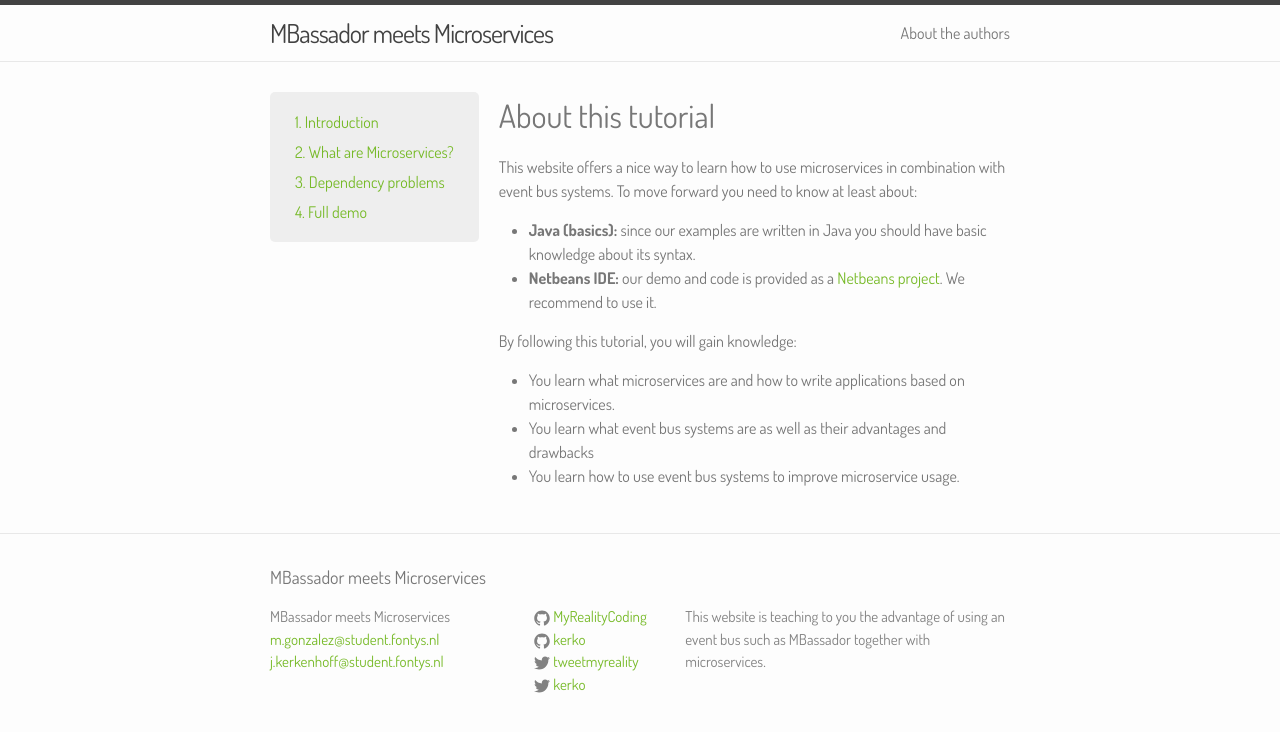
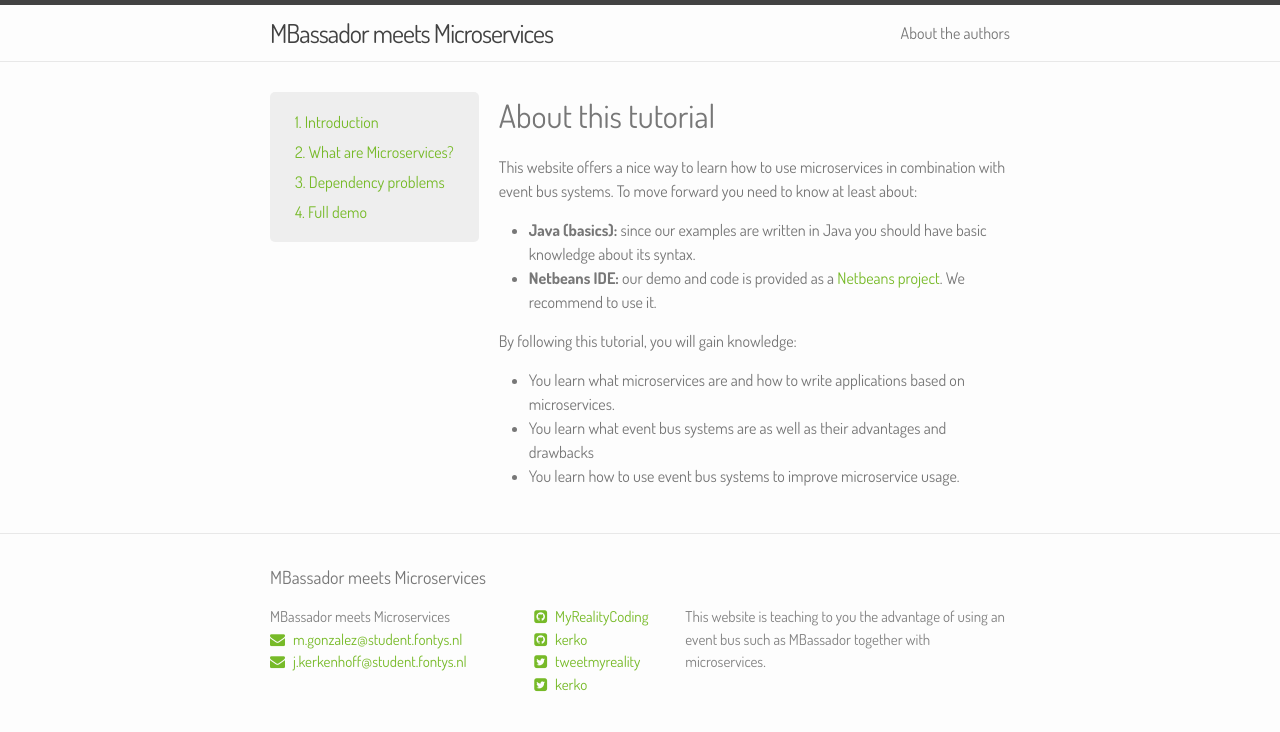
Before and after one commit to sebivenlo/microservices-eventbus, a Jekyll site: the page built from index.html, in a window 1280 px wide. Shown: the top 732 px of the page. Built offline with Jekyll 4.4.1, drawn with Linux system fonts in a browser that asks for light colours; nearby versions of some CDN libraries.

Commit message:
Replace footer icons by FontAwesome

```diff
--- a/_includes/footer.html
+++ b/_includes/footer.html
@@ -8,58 +8,28 @@
       <div class="footer-col  footer-col-1">
         <ul class="contact-list">
           <li>{{ site.title }}</li>
-          <li><a href="mailto:m.gonzalez@student.fontys.nl">m.gonzalez@student.fontys.nl</a></li>
-          <li><a href="mailto:j.kerkenhoff@student.fontys.nl">j.kerkenhoff@student.fontys.nl</a></li>
+          <li><a href="mailto:m.gonzalez@student.fontys.nl"><i class="fa fa-envelope"></i> m.gonzalez@student.fontys.nl</a></li>
+          <li><a href="mailto:j.kerkenhoff@student.fontys.nl"><i class="fa fa-envelope"></i> j.kerkenhoff@student.fontys.nl</a></li>
         </ul>
       </div>
 
       <div class="footer-col  footer-col-2">
         <ul class="social-media-list">
           <li>
-            <a href="https://github.com/MyRealityCoding">
-              <span class="icon  icon--github">
-                <svg viewBox="0 0 16 16">
-                  <path fill="#828282" d="M7.999,0.431c-4.285,0-7.76,3.474-7.76,7.761 c0,3.428,2.223,6.337,5.307,7.363c0.388,0.071,0.53-0.168,0.53-0.374c0-0.184-0.007-0.672-0.01-1.32 c-2.159,0.469-2.614-1.04-2.614-1.04c-0.353-0.896-0.862-1.135-0.862-1.135c-0.705-0.481,0.053-0.472,0.053-0.472 c0.779,0.055,1.189,0.8,1.189,0.8c0.692,1.186,1.816,0.843,2.258,0.645c0.071-0.502,0.271-0.843,0.493-1.037 C4.86,11.425,3.049,10.76,3.049,7.786c0-0.847,0.302-1.54,0.799-2.082C3.768,5.507,3.501,4.718,3.924,3.65 c0,0,0.652-0.209,2.134,0.796C6.677,4.273,7.34,4.187,8,4.184c0.659,0.003,1.323,0.089,1.943,0.261 c1.482-1.004,2.132-0.796,2.132-0.796c0.423,1.068,0.157,1.857,0.077,2.054c0.497,0.542,0.798,1.235,0.798,2.082 c0,2.981-1.814,3.637-3.543,3.829c0.279,0.24,0.527,0.713,0.527,1.437c0,1.037-0.01,1.874-0.01,2.129 c0,0.208,0.14,0.449,0.534,0.373c3.081-1.028,5.302-3.935,5.302-7.362C15.76,3.906,12.285,0.431,7.999,0.431z"/>
-                </svg>
-              </span>
-
-              <span class="username">MyRealityCoding</span>
+            <a href="https://github.com/MyRealityCoding"><span class="username"><i class="fa fa-github-square"></i> MyRealityCoding</span>
             </a>
           </li>
           <li>
-            <a href="https://github.com/kerko">
-              <span class="icon  icon--github">
-                <svg viewBox="0 0 16 16">
-                  <path fill="#828282" d="M7.999,0.431c-4.285,0-7.76,3.474-7.76,7.761 c0,3.428,2.223,6.337,5.307,7.363c0.388,0.071,0.53-0.168,0.53-0.374c0-0.184-0.007-0.672-0.01-1.32 c-2.159,0.469-2.614-1.04-2.614-1.04c-0.353-0.896-0.862-1.135-0.862-1.135c-0.705-0.481,0.053-0.472,0.053-0.472 c0.779,0.055,1.189,0.8,1.189,0.8c0.692,1.186,1.816,0.843,2.258,0.645c0.071-0.502,0.271-0.843,0.493-1.037 C4.86,11.425,3.049,10.76,3.049,7.786c0-0.847,0.302-1.54,0.799-2.082C3.768,5.507,3.501,4.718,3.924,3.65 c0,0,0.652-0.209,2.134,0.796C6.677,4.273,7.34,4.187,8,4.184c0.659,0.003,1.323,0.089,1.943,0.261 c1.482-1.004,2.132-0.796,2.132-0.796c0.423,1.068,0.157,1.857,0.077,2.054c0.497,0.542,0.798,1.235,0.798,2.082 c0,2.981-1.814,3.637-3.543,3.829c0.279,0.24,0.527,0.713,0.527,1.437c0,1.037-0.01,1.874-0.01,2.129 c0,0.208,0.14,0.449,0.534,0.373c3.081-1.028,5.302-3.935,5.302-7.362C15.76,3.906,12.285,0.431,7.999,0.431z"/>
-                </svg>
-              </span>
-
-              <span class="username">kerko</span>
+            <a href="https://github.com/kerko"><span class="username"><i class="fa fa-github-square"></i> kerko</span>
             </a>
           </li>
 
           <li>
-            <a href="https://twitter.com/tweetmyreality">
-              <span class="icon  icon--twitter">
-                <svg viewBox="0 0 16 16">
-                  <path fill="#828282" d="M15.969,3.058c-0.586,0.26-1.217,0.436-1.878,0.515c0.675-0.405,1.194-1.045,1.438-1.809
-                  c-0.632,0.375-1.332,0.647-2.076,0.793c-0.596-0.636-1.446-1.033-2.387-1.033c-1.806,0-3.27,1.464-3.27,3.27 c0,0.256,0.029,0.506,0.085,0.745C5.163,5.404,2.753,4.102,1.14,2.124C0.859,2.607,0.698,3.168,0.698,3.767 c0,1.134,0.577,2.135,1.455,2.722C1.616,6.472,1.112,6.325,0.671,6.08c0,0.014,0,0.027,0,0.041c0,1.584,1.127,2.906,2.623,3.206 C3.02,9.402,2.731,9.442,2.433,9.442c-0.211,0-0.416-0.021-0.615-0.059c0.416,1.299,1.624,2.245,3.055,2.271 c-1.119,0.877-2.529,1.4-4.061,1.4c-0.264,0-0.524-0.015-0.78-0.046c1.447,0.928,3.166,1.469,5.013,1.469 c6.015,0,9.304-4.983,9.304-9.304c0-0.142-0.003-0.283-0.009-0.423C14.976,4.29,15.531,3.714,15.969,3.058z"/>
-                </svg>
-              </span>
-
-              <span class="username">tweetmyreality</span>
+            <a href="https://twitter.com/tweetmyreality"><span class="username"><i class="fa fa-twitter-square"></i> tweetmyreality</span>
             </a>
           </li>
           <li>
-            <a href="https://twitter.com/kerko">
-              <span class="icon  icon--twitter">
-                <svg viewBox="0 0 16 16">
-                  <path fill="#828282" d="M15.969,3.058c-0.586,0.26-1.217,0.436-1.878,0.515c0.675-0.405,1.194-1.045,1.438-1.809
-                  c-0.632,0.375-1.332,0.647-2.076,0.793c-0.596-0.636-1.446-1.033-2.387-1.033c-1.806,0-3.27,1.464-3.27,3.27 c0,0.256,0.029,0.506,0.085,0.745C5.163,5.404,2.753,4.102,1.14,2.124C0.859,2.607,0.698,3.168,0.698,3.767 c0,1.134,0.577,2.135,1.455,2.722C1.616,6.472,1.112,6.325,0.671,6.08c0,0.014,0,0.027,0,0.041c0,1.584,1.127,2.906,2.623,3.206 C3.02,9.402,2.731,9.442,2.433,9.442c-0.211,0-0.416-0.021-0.615-0.059c0.416,1.299,1.624,2.245,3.055,2.271 c-1.119,0.877-2.529,1.4-4.061,1.4c-0.264,0-0.524-0.015-0.78-0.046c1.447,0.928,3.166,1.469,5.013,1.469 c6.015,0,9.304-4.983,9.304-9.304c0-0.142-0.003-0.283-0.009-0.423C14.976,4.29,15.531,3.714,15.969,3.058z"/>
-                </svg>
-              </span>
-
-              <span class="username">kerko</span>
+            <a href="https://twitter.com/kerko"><span class="username"><i class="fa fa-twitter-square"></i> kerko</span>
             </a>
           </li>
         </ul>
--- a/_sass/_layout.scss
+++ b/_sass/_layout.scss
@@ -94,6 +94,7 @@
 .site-footer {
     border-top: 1px solid $grey-color-light;
     padding: $spacing-unit 0;
+    i { margin-right: 5px; }
 }
 
 .footer-heading {
```
